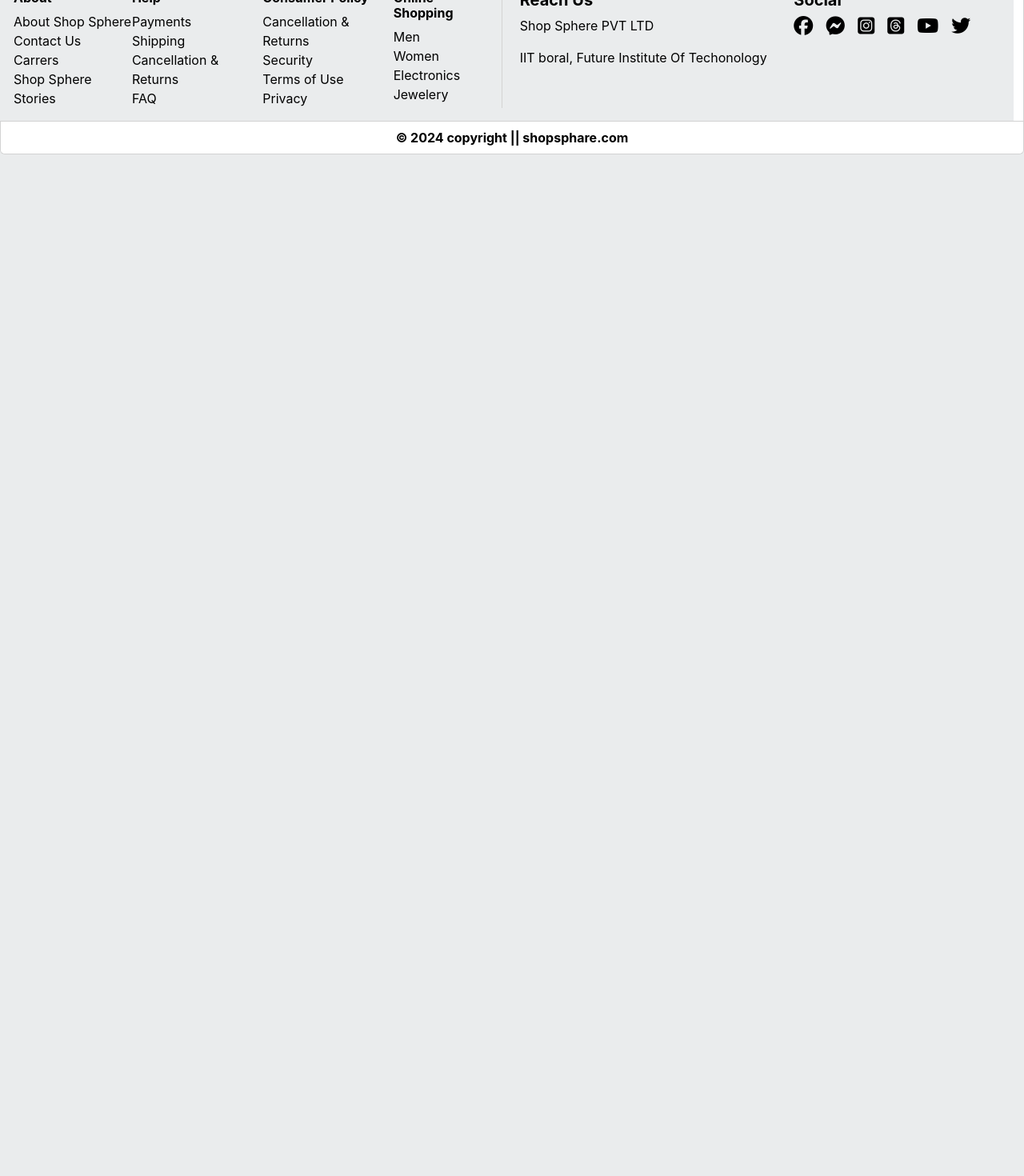
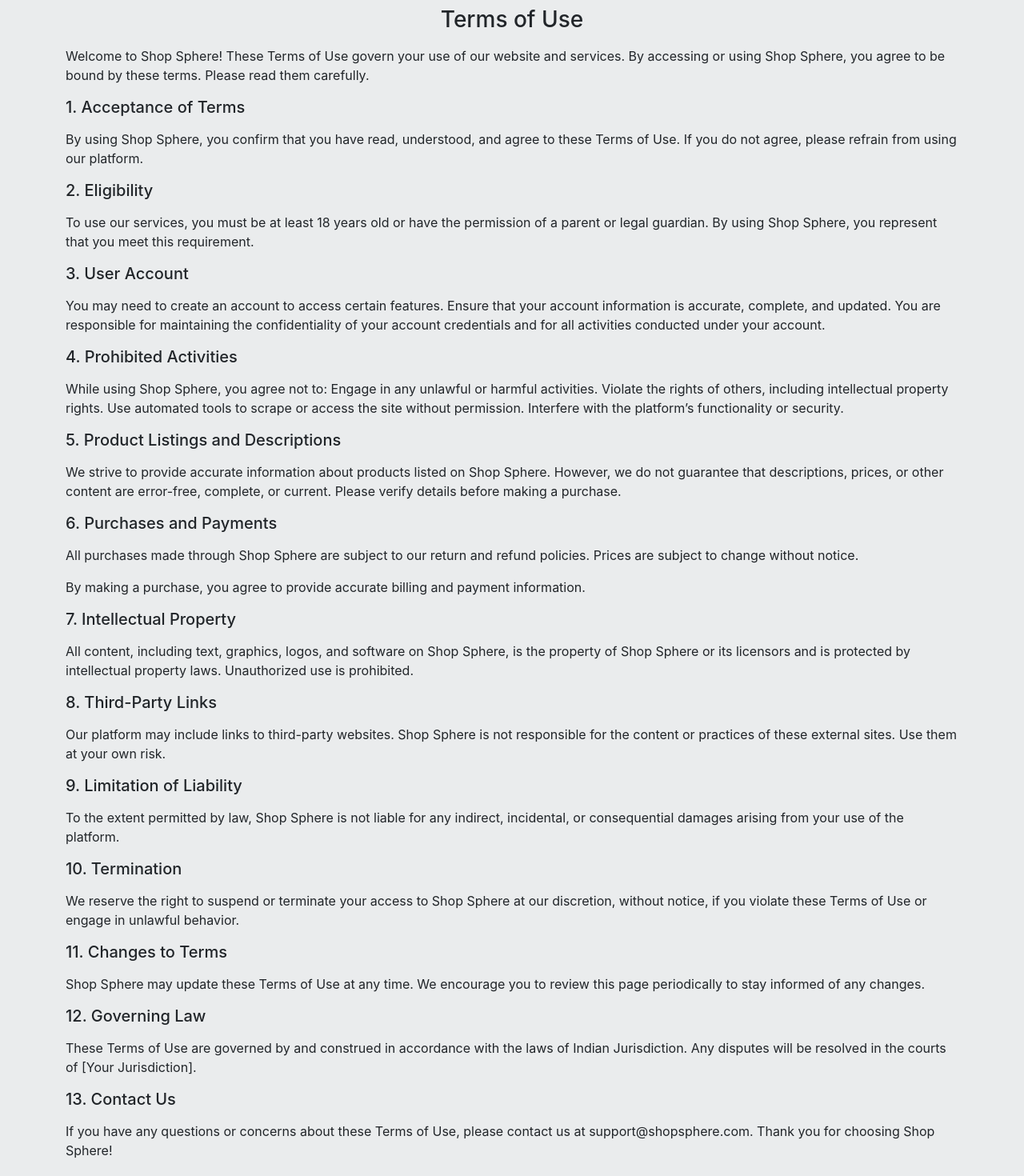
Before and after one commit to Vikash-Prajapati-23/Shop-Sphere, a React (Create React App) app in the folder Frontend/shop_sphare/: page /TermsOfUse in a window 1280 px wide. Shown: the part 160-1630 px from the top of the page at 80% size. Before the commit the page ends 800 px from the top, so only its background shows below. Built offline with nearby package versions, Linux system fonts and the light colour scheme.

Commit message:
Terms Of Use component added.

```diff
--- a/Frontend/shop_sphare/src/App.js
+++ b/Frontend/shop_sphare/src/App.js
@@ -2,7 +2,7 @@ import React, { createContext, useState } from "react";
 import { BrowserRouter as Router, Routes, Route } from "react-router-dom";
 import "./App.css";
 import Navbar from "./components/Navbar/Navbar";
-// import Error from './components/Error';
+import TermsOfUse from "./components/TermsOfUse/TermsOfUse";
 import Footer from "./components/Footer/Footer";
 import Home from "./components/Home/Home";
 import Men from "./components/Men/Men";
@@ -73,6 +73,7 @@ function App() {
               <Route path="/Electronics" element={<Electronics />} />
               <Route path="/Jewelery" element={<Jewelery />} />
               <Route path="/SingleProduct/:id" element={<SingleProduct />} />
+              <Route path="/TermsOfUse" element={<TermsOfUse />} />
             </Routes>
           </alertContext.Provider>
           <Footer />
--- a/Frontend/shop_sphare/src/components/Footer/Footer.js
+++ b/Frontend/shop_sphare/src/components/Footer/Footer.js
@@ -1,5 +1,5 @@
 import React, { useContext } from "react";
-import { BrowserRouter as Router, Routes, Route, Link } from "react-router-dom";
+import { Link } from "react-router-dom";
 import "./Style/Footer.css";
 import { themeContext } from "../../App";
 
@@ -76,7 +76,7 @@ const Footer = () => {
                 </Link>
               </li>
               <li className="nav-item" >
-                <Link className="nav-link active" to={'/'} >
+                <Link className="nav-link active" to={'/TermsOfUse'} >
                   Terms of Use
                 </Link>
               </li>
--- /dev/null
+++ b/Frontend/shop_sphare/src/components/TermsOfUse/TermsOfUse.js
@@ -0,0 +1,88 @@
+import React from 'react'
+
+const TermsOfUse = () => {
+    return (
+        <div className='container my-4'>
+            <h2 className='text-center my-3' >Welcome to Shop Sphere</h2>
+
+            <h3 className='text-center my-3' >Terms of Use</h3>
+
+            <div className="tc-ontent">
+                <p>Welcome to Shop Sphere! These Terms of Use govern your use of our website and services. By accessing or using Shop Sphere, you agree to be bound by these terms. Please read them carefully.</p>
+
+                <h5 className='content-justify my-3' >1. Acceptance of Terms</h5>
+
+                <p>By using Shop Sphere, you confirm that you have read, understood, and agree to these Terms of Use. If you do not agree, please refrain from using our platform.</p>
+
+                <h5 className='content-justify my-3' >2. Eligibility</h5>
+
+                <p>To use our services, you must be at least 18 years old or have the permission of a parent or legal guardian. By using Shop Sphere, you represent that you meet this requirement.</p>
+
+                <h5 className='content-justify my-3' >3. User Account</h5>
+                <p>
+                    You may need to create an account to access certain features.
+
+                    Ensure that your account information is accurate, complete, and updated.
+
+                    You are responsible for maintaining the confidentiality of your account credentials and for all activities conducted under your account.</p>
+
+                <h5 className='content-justify my-3' >4. Prohibited Activities</h5>
+
+                <p>While using Shop Sphere, you agree not to:
+
+                    Engage in any unlawful or harmful activities.
+
+                    Violate the rights of others, including intellectual property rights.
+
+                    Use automated tools to scrape or access the site without permission.
+
+                    Interfere with the platform’s functionality or security.</p>
+
+                <h5 className='content-justify my-3' >5. Product Listings and Descriptions</h5>
+
+                <p>We strive to provide accurate information about products listed on Shop Sphere. However, we do not guarantee that descriptions, prices, or other content are error-free, complete, or current. Please verify details before making a purchase.</p>
+
+                <h5 className='content-justify my-3' >6. Purchases and Payments</h5>
+
+                <p>All purchases made through Shop Sphere are subject to our return and refund policies.
+
+                    Prices are subject to change without notice.</p>
+
+                <p>By making a purchase, you agree to provide accurate billing and payment information.</p>
+
+                <h5 className='content-justify my-3' >7. Intellectual Property</h5>
+
+                <p>All content, including text, graphics, logos, and software on Shop Sphere, is the property of Shop Sphere or its licensors and is protected by intellectual property laws. Unauthorized use is prohibited.</p>
+
+                <h5 className='content-justify my-3' >8. Third-Party Links</h5>
+
+                <p>Our platform may include links to third-party websites. Shop Sphere is not responsible for the content or practices of these external sites. Use them at your own risk.</p>
+
+                <h5 className='content-justify my-3' >9. Limitation of Liability</h5>
+
+                <p>To the extent permitted by law, Shop Sphere is not liable for any indirect, incidental, or consequential damages arising from your use of the platform.</p>
+
+                <h5 className='content-justify my-3' >10. Termination</h5>
+
+                <p>We reserve the right to suspend or terminate your access to Shop Sphere at our discretion, without notice, if you violate these Terms of Use or engage in unlawful behavior.</p>
+
+                <h5 className='content-justify my-3' >11. Changes to Terms</h5>
+
+                <p>Shop Sphere may update these Terms of Use at any time. We encourage you to review this page periodically to stay informed of any changes.</p>
+
+                <h5 className='content-justify my-3' >12. Governing Law</h5>
+
+                <p>These Terms of Use are governed by and construed in accordance with the laws of Indian Jurisdiction. Any disputes will be resolved in the courts of [Your Jurisdiction].</p>
+
+                <h5 className='content-justify my-3' >13. Contact Us</h5>
+
+                <p>If you have any questions or concerns about these Terms of Use, please contact us at support@shopsphere.com.
+
+                    Thank you for choosing Shop Sphere!</p>
+
+            </div>
+        </div>
+    )
+}
+
+export default TermsOfUse
```
Also changed, not shown: Frontend/shop_sphare/src/components/TermsCondition/TermsConditions.js (deleted, +0 -12 lines), Frontend/shop_sphare/src/components/TermsOfUse/Style/TermsOfUse.css (added).
